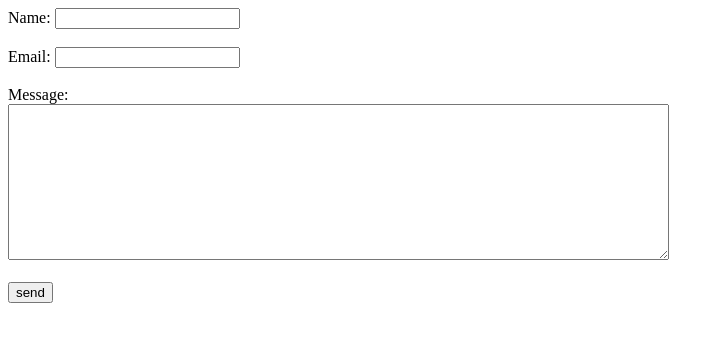
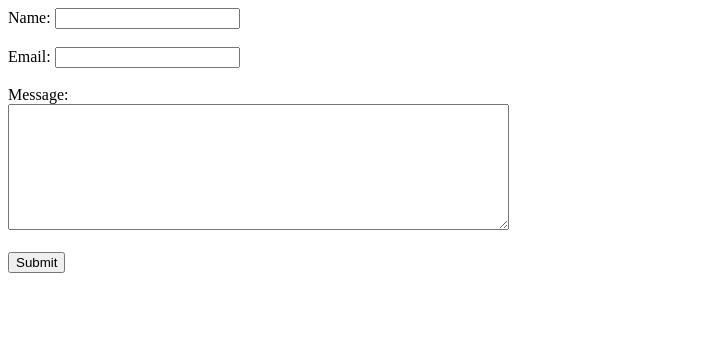
Before and after one commit to Raman-Joshi/cv-created-in-school, a plain HTML site: page contact.html in a window 1280 px wide. Shown: the whole page, without its empty margins (0-724 px from the left). Drawn offline with Linux system fonts and the light colour scheme.

Commit message:
Update contact.html

```diff
--- a/contact.html
+++ b/contact.html
@@ -1,5 +1,5 @@
 <!DOCTYPE html>
-<html lang="en" dir="ltr">
+<html>
   <head>
     <meta charset="utf-8">
     <title>Contact Raman</title>
@@ -15,10 +15,10 @@
     <br />
     <br />
     <label>Message: </label><br />
-    <textarea name="Message" rows="10" cols="80"></textarea>
+    <textarea name="Message" rows="8" cols="60"></textarea>
     <br />
     <br />
-    <input type="submit" value="send">
+    <input type="submit">
   </form>
   </body>
 </html>
```
